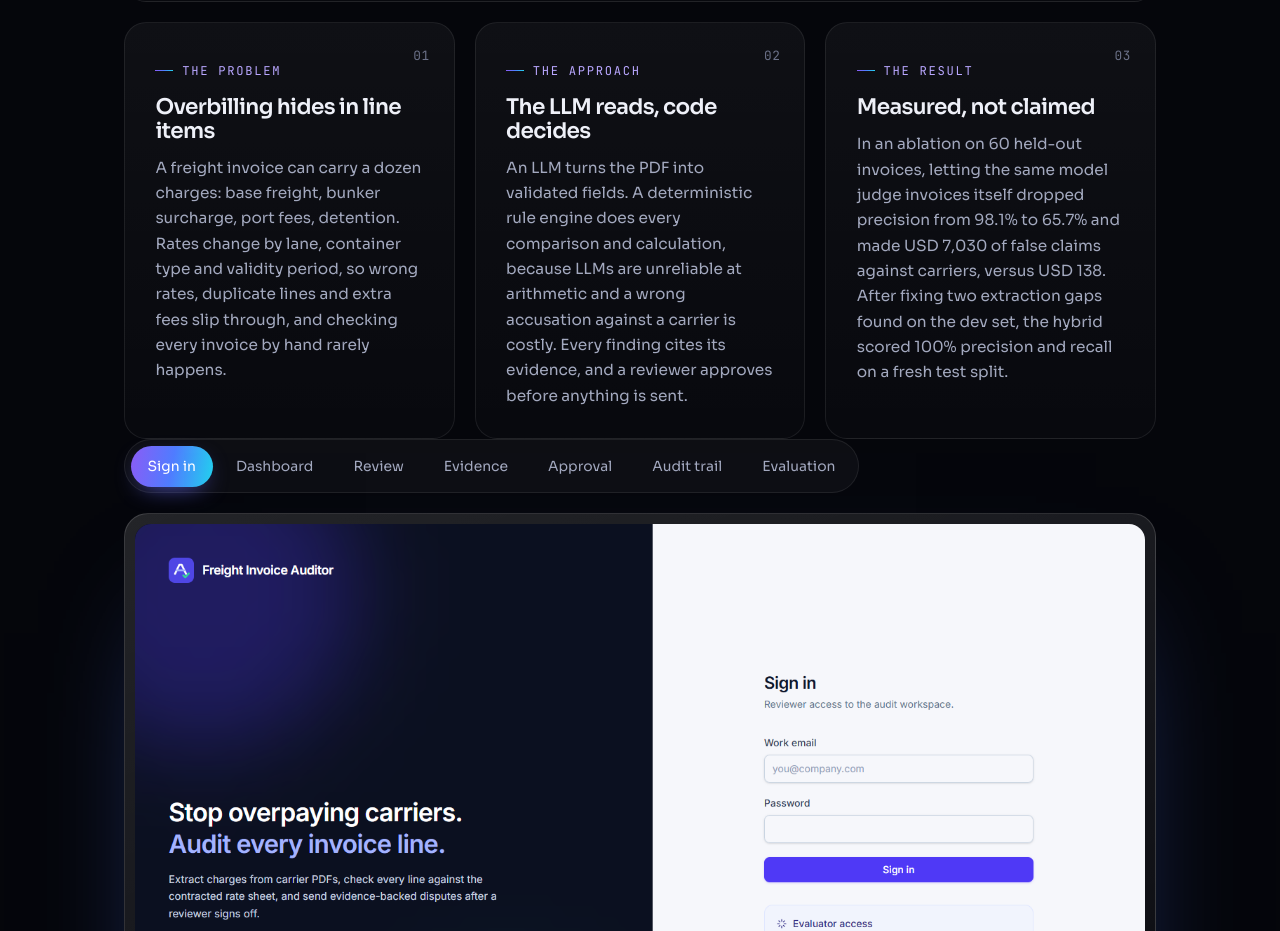
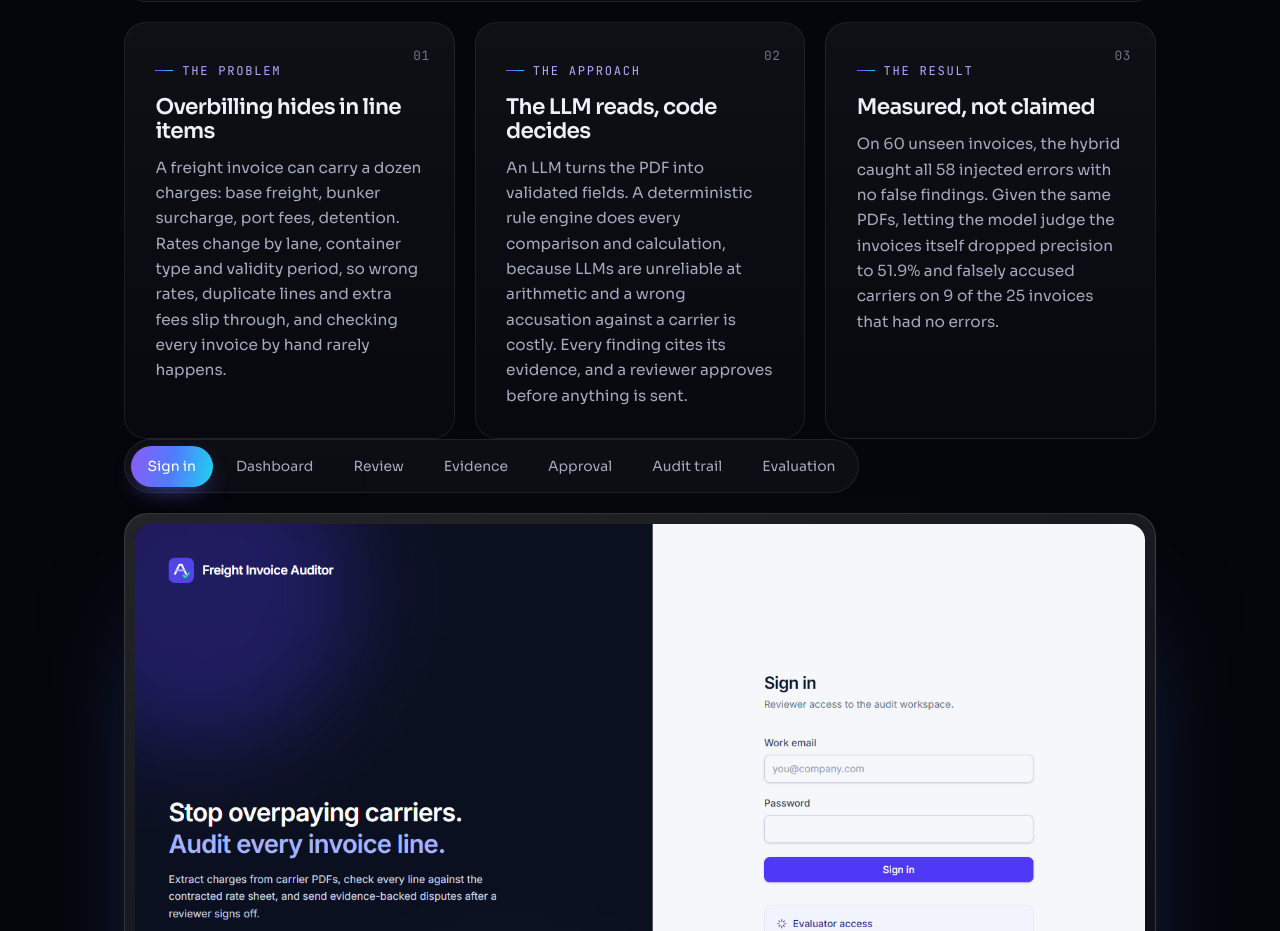
Before and after one commit to varun-sharma-2006/varun-portfolio, a React (Vite) app: page / in a window 1280 px wide. Shown: the part 7522-8453 px from the top of the page. Built offline with nearby package versions, Linux system fonts and the light colour scheme.

Commit message:
Freight Audit: fresh-split ablation result and evaluation screenshot
Co-Authored-By: Claude Opus 5.5 <noreply@anthropic.com>

```diff
--- a/src/profile.ts
+++ b/src/profile.ts
@@ -264,9 +264,9 @@ export const freightAudit: FeaturedProjectData = {
       kicker: "The result",
       title: "Measured, not claimed",
       body:
-        "In an ablation on 60 held-out invoices, letting the same model judge invoices itself dropped precision from " +
-        "98.1% to 65.7% and made USD 7,030 of false claims against carriers, versus USD 138. After fixing two " +
-        "extraction gaps found on the dev set, the hybrid scored 100% precision and recall on a fresh test split.",
+        "On 60 unseen invoices, the hybrid caught all 58 injected errors with no false findings. Given the same " +
+        "PDFs, letting the model judge the invoices itself dropped precision to 51.9% and falsely accused carriers on " +
+        "9 of the 25 invoices that had no errors.",
     },
   ],
 
@@ -277,7 +277,7 @@ export const freightAudit: FeaturedProjectData = {
     { id: "findings", label: "Evidence", title: "Findings with evidence", caption: "An expired rate and miscalculated detention, each with the invoice line and the contract clause side by side.", image: "/freight/findings.png" },
     { id: "dispute", label: "Approval", title: "Approval-gated dispute", caption: "A drafted dispute email the reviewer can edit, approve or reject. Sending stays locked until a signed-in reviewer approves.", image: "/freight/dispute.png" },
     { id: "audit", label: "Audit trail", title: "Tamper-evident log", caption: "Every upload, extraction, audit and approval, each event chained to the previous one by SHA-256.", image: "/freight/audit.png" },
-    { id: "eval", label: "Evaluation", title: "Measured accuracy", caption: "Extraction accuracy, recall, precision and recovered money per error type, on a held-out test split.", image: "/freight/eval.png" },
+    { id: "eval", label: "Evaluation", title: "Measured accuracy", caption: "The hybrid against an LLM-only baseline on the same unseen invoices: 100% vs 51.9% precision, per error type.", image: "/freight/eval.png" },
   ],
 
   engineering: [
```
Also changed, not shown: public/freight/eval.png.
